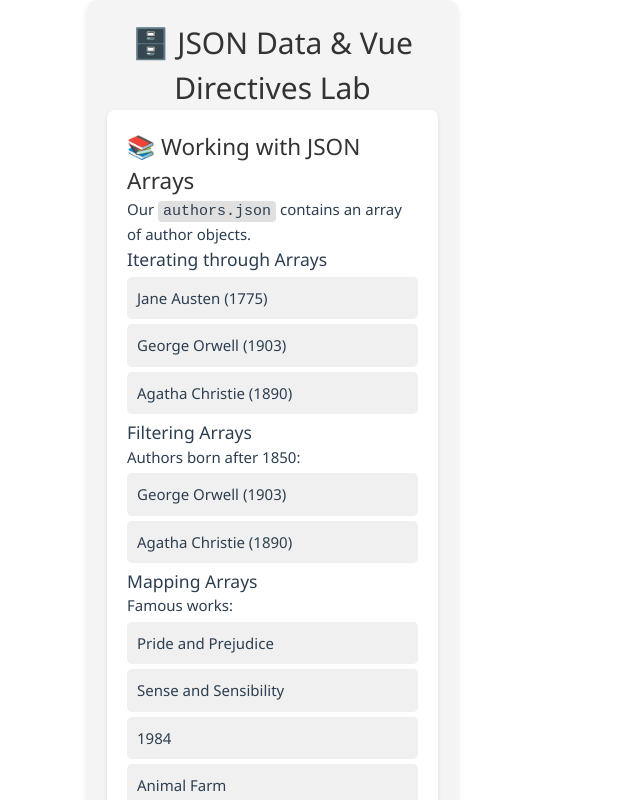
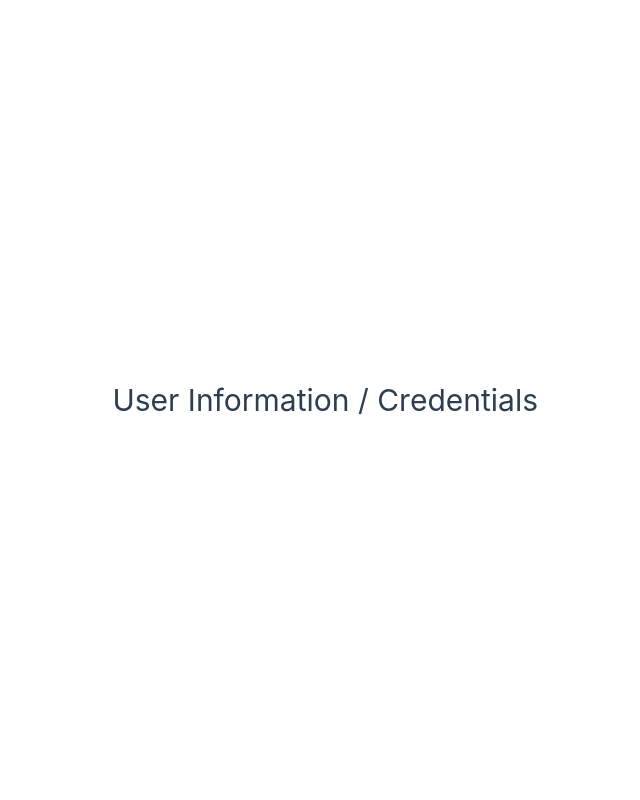
Before and after one commit to Aman4692/aman-library-app-vue, a Vue app: page / in a window 1280 px wide. Shown: the top 800 px of the page, without its empty margins (102-742 px from the left). Built offline with nearby package versions, Linux system fonts and the light colour scheme.

Commit message:
updated App

```diff
--- a/src/App.vue
+++ b/src/App.vue
@@ -2,22 +2,24 @@
 import HelloWorld from './components/HelloWorld.vue'
 import TheWelcome from './components/TheWelcome.vue'
 import JsonVue from './components/JSON.vue'
+import LoginForm from './components/LoginForm.vue'
 </script>
 
 <template>
-  <header>
+  <LoginForm />
+  <!-- <header>
     <img alt="Vue logo" class="logo" src="./assets/logo.svg" width="125" height="125" />
 
     <div class="wrapper">
       <!-- <HelloWorld msg="You did it!" /> -->
-      <JsonVue />
-    </div>
-  </header>
+      <!-- <JsonVue /> -->
+    <!-- </div> -->
+  <!-- </header> -->
 
-  <main>
+  <!-- <main> -->
 
 
-  </main>
+  <!-- </main> -->
 
 
 </template>
```
Also changed, not shown: src/components/LoginForm.vue (renamed from src/components/Form.vue).
